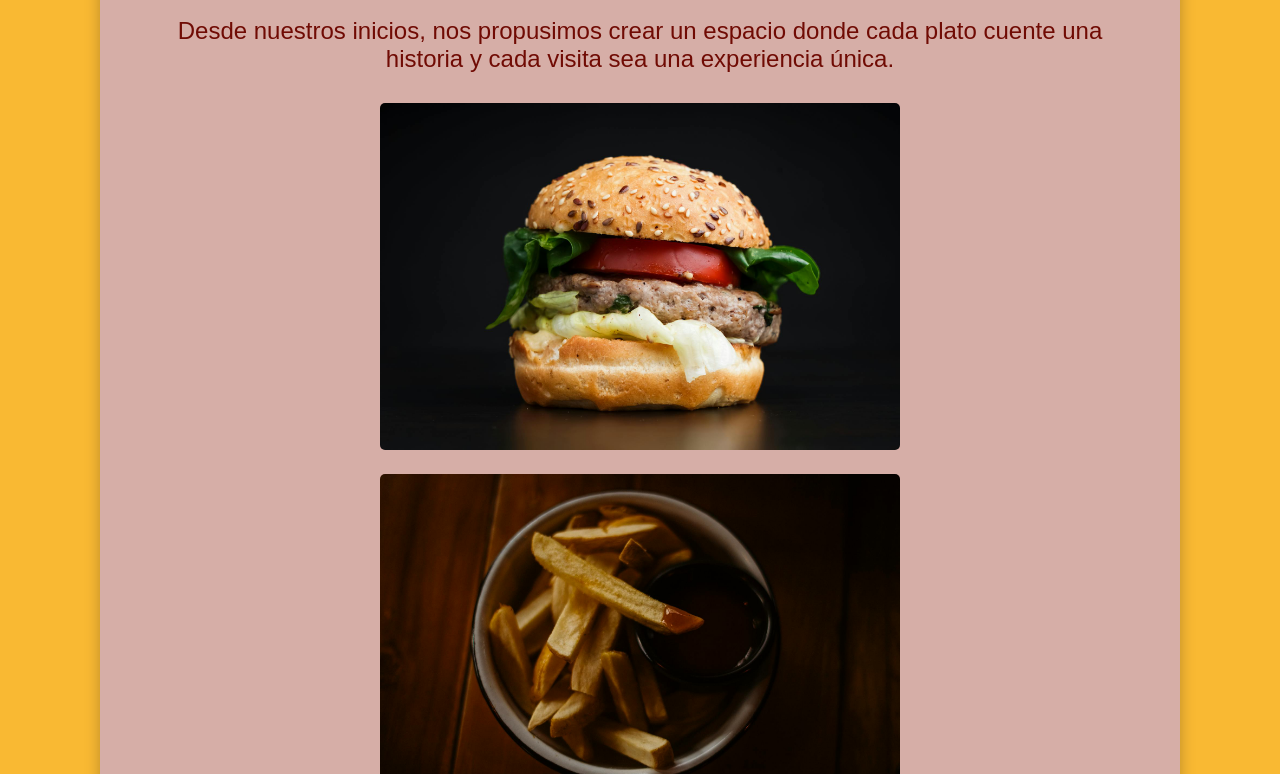
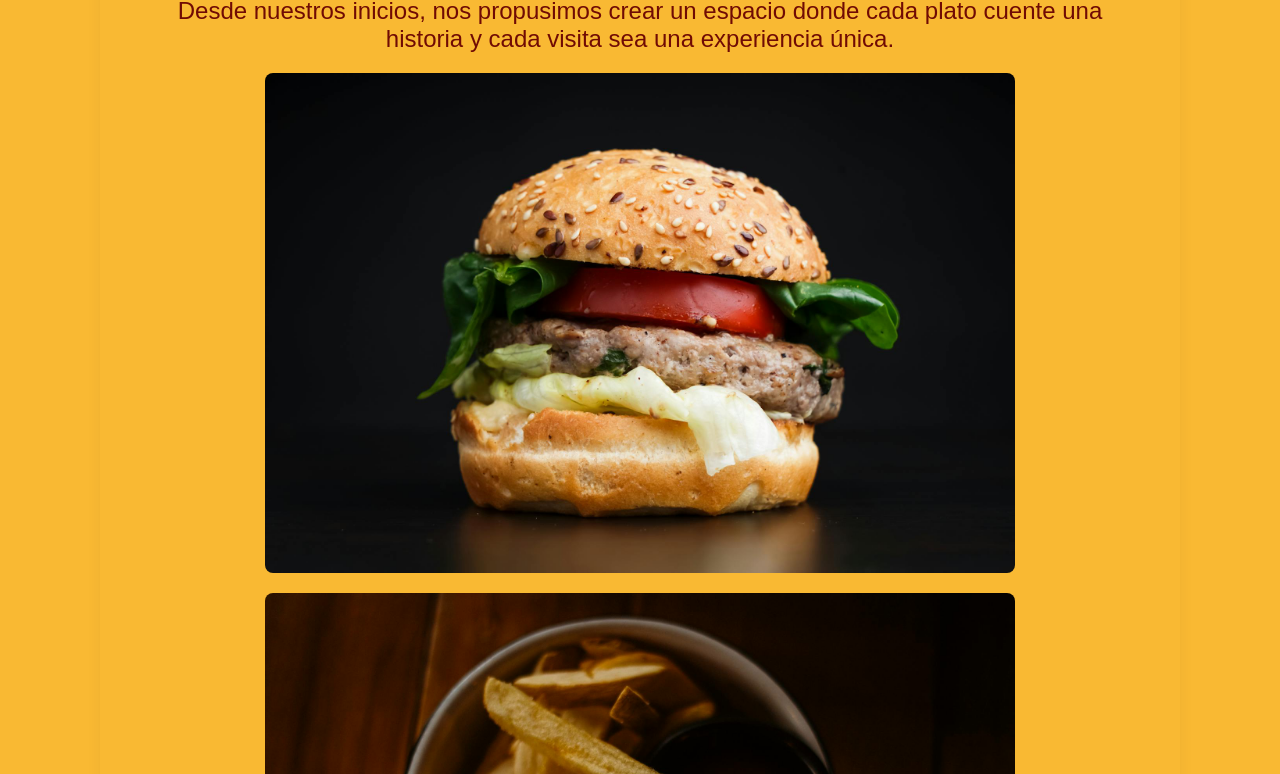
Before and after one commit to damidevel0per/landingPlanetaBurger, a plain HTML site: page index.html in a window 1280 px wide. Shown: the part 1113-1887 px from the top of the page. Drawn offline with Linux system fonts and the light colour scheme.

Commit message:
actualizando imagenes y agregando efectos a hover

```diff
--- a/css/style.css
+++ b/css/style.css
@@ -67,7 +67,6 @@ header a{
 .hero img{
     width: 600px;
     /*animation: aparecer 2s ease-out forwards;*/
-
     animation: aparecer 1s ease-out forwards;
     animation: latido 3s forwards;
 }
@@ -120,12 +119,12 @@ nav{
 }
 
 .sobre-nosotros{
-    background-color: #d6aea7;
+    background-color: transparent;
     color: #700b04;
     padding: 50px;
     margin: 50px 100px;
     border-radius: 10px;
-    box-shadow: rgba(0, 0, 0, 0.25)
+    box-shadow: rgba(0, 0, 0, 0.05)
     0px 5px 15px;
 }
 
@@ -146,22 +145,25 @@ nav{
     text-align: center;
     margin-bottom: 20px;
 }
-.sobre-nosotros img{
-    width: 520px;
-    margin-bottom: 20px;
-    border-radius: 5px;
+
+.container{
+    display: flex;
+    flex-wrap: wrap;
+    justify-content: center;
+    gap: 20px;
+    background-color: transparent;
 }
 
-.container{
-    margin-top: 30px;
-    display: flex;
-    flex-flow: row wrap;
-    text-align: center;
+.container img{
+    max-width: 750px;
+    border-radius: 8px;
+    transition: transform 1s ease;
 }
 
-img{
-    color: transparent;
-    background-color: transparent;
+.container img:hover{
+    transform: scale(1.03);
+    box-shadow: rgba(0, 0, 0, 0.25)
+    0px 5px 15px;
 }
 
 .footer-contenido {
@@ -250,5 +252,5 @@ img{
     .footer-contenido {
         flex-direction: column;
         align-items: center;
-      }
+    }
 }
--- a/index.html
+++ b/index.html
@@ -37,34 +37,23 @@
         <section class="sobre-nosotros">
             <h2>Sobre nosotros</h2>
             <hr>
-            <p>En <strong>PlanetaBurger</strong>, creemos que la buena comida no solo alimenta el cuerpo, sino también el alma. </p>
-            <p>Desde nuestros inicios, nos propusimos crear un espacio donde cada plato cuente una historia y cada visita sea una experiencia única.</p>
+            <p>En <strong>PlanetaBurger</strong>, creemos que la buena comida no solo alimenta el cuerpo, sino también el alma. <br>Desde nuestros inicios, nos propusimos crear un espacio donde cada plato cuente una historia y cada visita sea una experiencia única. </p>
             <div class="container">
-                <div style="flex-grow: 1;" class="box">
-                    <img src="img/sobrenosotros2.jpg" alt="">
-                </div>
-                <div style="flex-grow: 1;" class="box">
-                    <img src="img/sobrenosotros3.jpg" alt="">
-                </div>
-                <div style="flex-grow: 1;" class="box">
-                    <img src="img/sobrenosotros.jpg" alt="">
-                </div>
+                <img src="img/sobrenosotros2.jpg" alt="">
+                <img src="img/sobrenosotros3.jpg" alt="">
+                <img src="img/sobrenosotros7.jpg" alt="">
+                <img src="img/sobrenosotros.jpg" alt="">
             </div>
-            <p>Nos apasiona la cocina hecha con ingredientes frescos, locales y de la mejor calidad. Nuestro equipo de chefs combina tradición con creatividad para ofrecerte <strong>sabores auténticos, presentados con un toque moderno.</strong></p>
+
+            <p>Nos apasiona la cocina hecha con ingredientes frescos, locales y de la mejor calidad. <br>Nuestro equipo de chefs combina tradición con creatividad para ofrecerte <strong>sabores auténticos, presentados con un toque moderno.</strong></p>
 
             <div class="container">
-                <div style="flex-grow: 1;" class="box">
-                    <img src="img/sobrenosotros6.jpg" alt="">
-                </div>
-                <div style="flex-grow: 1;" class="box">
-                    <img src="img/sobrenosotros4.jpg" alt="">
-                </div>
-                <div style="flex-grow: 1;" class="box">
-                    <img src="img/sobrenosotros5.jpg" alt="">
-                </div>
+                <img src="img/sobrenosotros6.jpg" alt="">
+                <img src="img/sobrenosotros4.jpg" alt="">
+                <img src="img/sobrenosotros5.jpg" alt="">
+                <img src="img/sobrenosotros8.jpg" alt="">
             </div>
-            <p>Más que un restaurante, <strong>somos un lugar de encuentro: para amigos, familias, parejas y amantes de la buena mesa.</strong></p>
-            <p>Te invitamos a disfrutar de un ambiente cálido, atención dedicada y platos que te van a dejar con ganas de volver.</p>
+            <p>Más que un restaurante, somos un lugar de <strong>encuentro</strong>: para amigos, familias, parejas y <strong>amantes de la buena mesa. </strong><br>Te invitamos a disfrutar de un ambiente cálido, atención dedicada y platos que te van a dejar con ganas de volver.</p>
         </section>
     </main>
 
```
Also changed, not shown: img/sobrenosotros7.jpg (added), img/sobrenosotros8.jpg (added).
